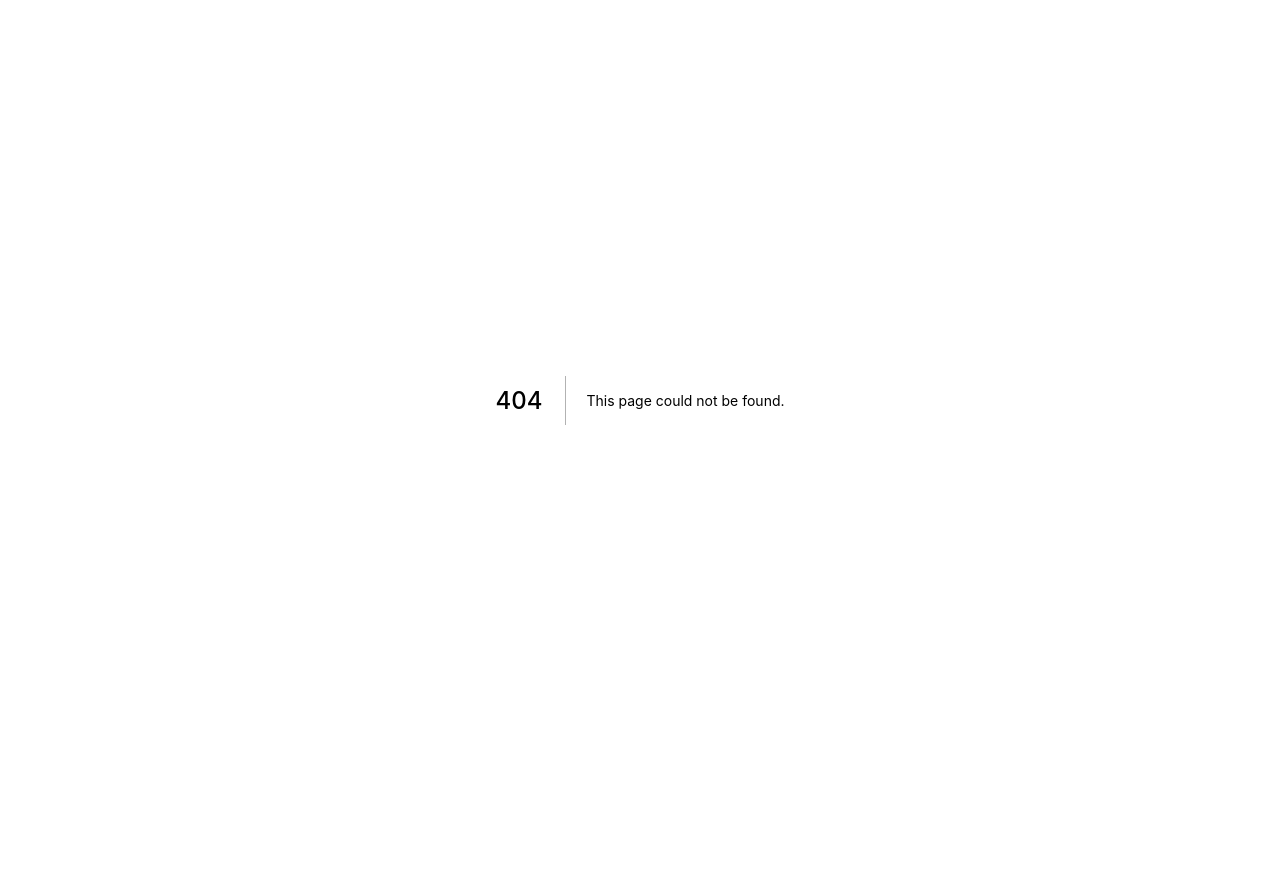
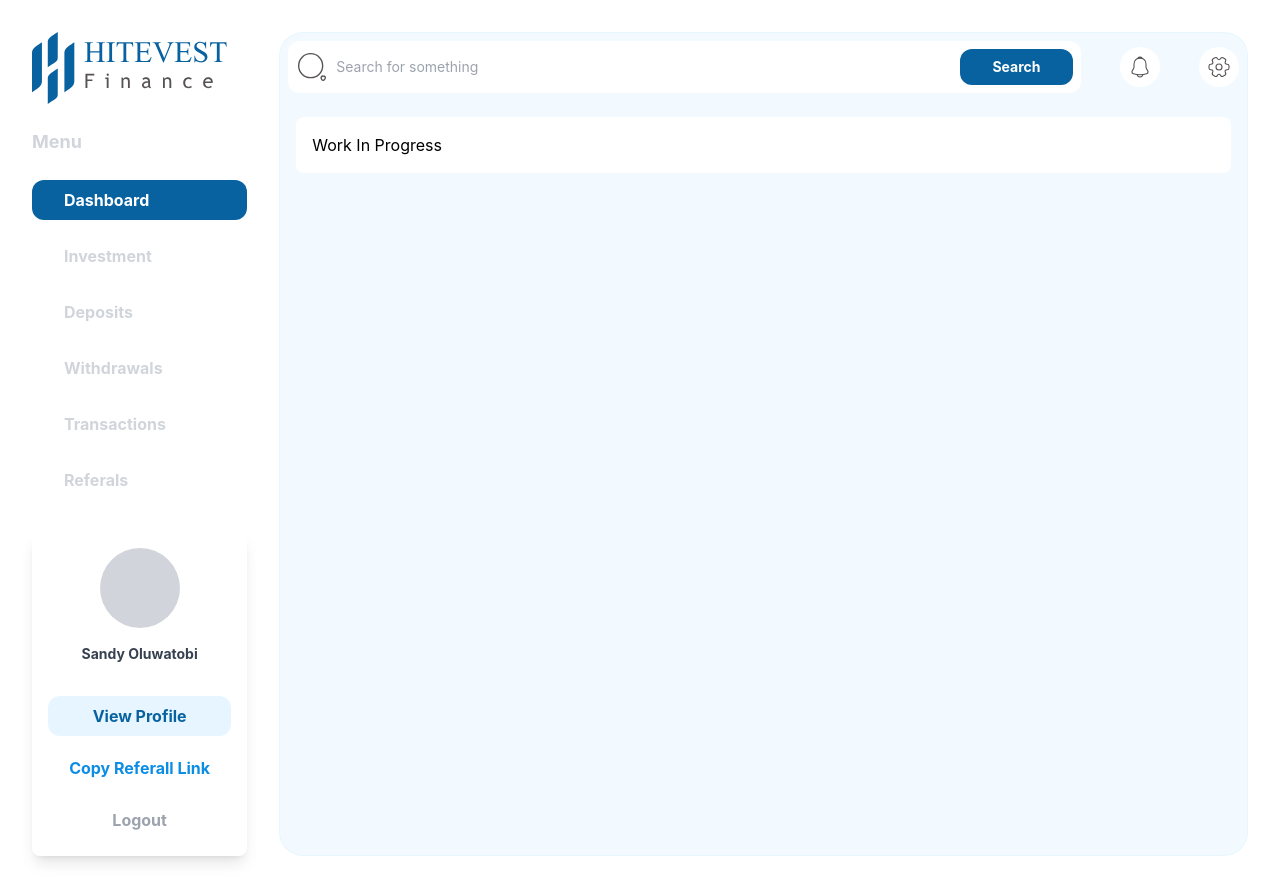
Before and after one commit to Hitevest-Organisation/hitevest-dashboard, a Next.js app: page /Deposits in a window 1280 px wide. Before the commit this address had no page. Before the commit the page ends 800 px from the top, so only its background shows below. Built offline with nearby package versions, Linux system fonts and the light colour scheme.

Commit message:
Created Dummy Pages

```diff
--- a/components/_partials/NavigationDrawer.tsx
+++ b/components/_partials/NavigationDrawer.tsx
@@ -1,3 +1,5 @@
+import Link from "next/link";
+
 export default function NavigationDrawer({ page }) {
   return (
     <aside className="min-h-full p-4 w-64 hidden lg:block">
@@ -7,9 +9,11 @@ export default function NavigationDrawer({ page }) {
       <div className="pb-8">
         <div className="font-bold text-lg py-6 text-gray-300">Menu</div>
         <div className="flex flex-col space-y-4">
-          <div className="bg-primary rounded-xl font-bold text-white py-2 px-8 capitalize">
-            Dashboard
-          </div>
+          <Link href="/">
+            <a className="bg-primary rounded-xl font-bold text-white py-2 px-8 capitalize">
+              Dashboard
+            </a>
+          </Link>
           {[
             "Investment",
             "Deposits",
@@ -17,12 +21,11 @@ export default function NavigationDrawer({ page }) {
             "Transactions",
             "Referals",
           ].map((link, i) => (
-            <div
-              key={i}
-              className="rounded-xl font-bold py-2 px-8 text-gray-300 capitalize hover:(text-primary bg-secondary) "
-            >
-              {link}
-            </div>
+            <Link key={i} href={`/${link}`}>
+              <a className="rounded-xl font-bold py-2 px-8 text-gray-300 capitalize hover:(text-primary bg-secondary) ">
+                {link}
+              </a>
+            </Link>
           ))}
         </div>
       </div>
--- /dev/null
+++ b/pages/Deposits.tsx
@@ -0,0 +1,11 @@
+import DashboardLayout from "../layouts/DashboardLayout";
+
+export default function DepositsPage() {
+  return (
+    <DashboardLayout alias="deposits">
+      <section className="p-4">
+        <section className="bg-white rounded-lg p-4">Work In Progress</section>
+      </section>
+    </DashboardLayout>
+  );
+}
--- /dev/null
+++ b/pages/Investment.tsx
@@ -0,0 +1,11 @@
+import DashboardLayout from "../layouts/DashboardLayout";
+
+export default function InvestmentPage() {
+  return (
+    <DashboardLayout alias="investment">
+      <section className="p-4">
+        <section className="bg-white rounded-lg p-4">Work In Progress</section>
+      </section>
+    </DashboardLayout>
+  );
+}
--- /dev/null
+++ b/pages/Referals.tsx
@@ -0,0 +1,11 @@
+import DashboardLayout from "../layouts/DashboardLayout";
+
+export default function ReferalsPage() {
+  return (
+    <DashboardLayout alias="referals">
+      <section className="p-4">
+        <section className="bg-white rounded-lg p-4">Work In Progress</section>
+      </section>
+    </DashboardLayout>
+  );
+}
--- /dev/null
+++ b/pages/Transactions.tsx
@@ -0,0 +1,11 @@
+import DashboardLayout from "../layouts/DashboardLayout";
+
+export default function TransactionsPage() {
+  return (
+    <DashboardLayout alias="transactions">
+      <section className="p-4">
+        <section className="bg-white rounded-lg p-4">Work In Progress</section>
+      </section>
+    </DashboardLayout>
+  );
+}
--- /dev/null
+++ b/pages/Withdrawals.tsx
@@ -0,0 +1,11 @@
+import DashboardLayout from "../layouts/DashboardLayout";
+
+export default function WithdrawalsPage() {
+  return (
+    <DashboardLayout alias="withdrawals">
+      <section className="p-4">
+        <section className="bg-white rounded-lg p-4">Work In Progress</section>
+      </section>
+    </DashboardLayout>
+  );
+}
```
